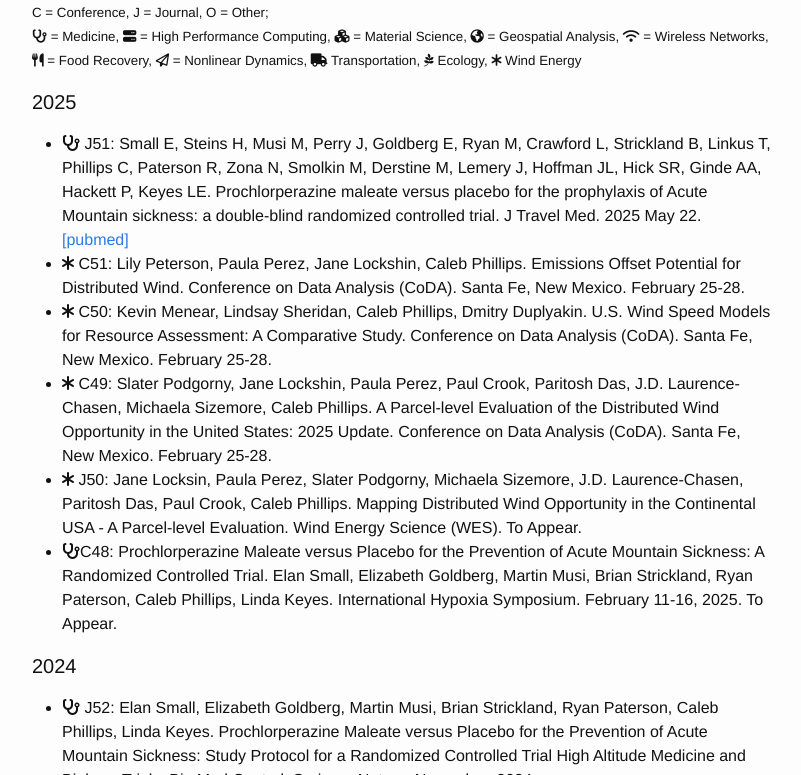
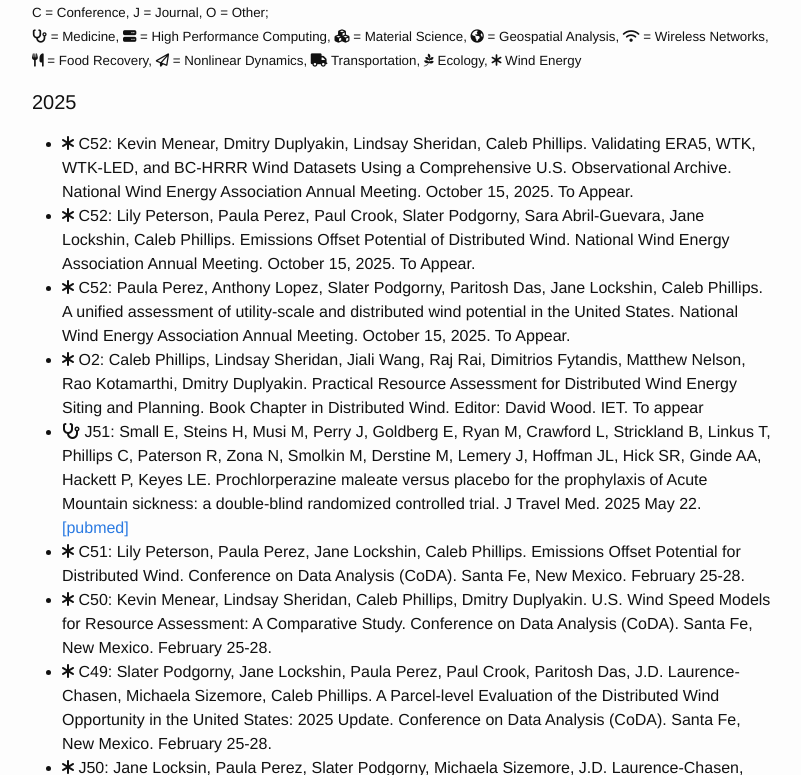
Before and after one commit to somerandomsequence/smallwhitecube, a Jekyll site: the page built from research.md, in a window 1280 px wide and 900 px high, scrolled down 759 px, cut to the strip 125-900 px from the top of the window. Shown: the whole strip, without its empty margins (238-1039 px from the left). Built offline with Jekyll 4.4.1, drawn with Linux system fonts in a browser that asks for light colours; nearby versions of some CDN libraries.

Commit message:
Update papers.html

```diff
--- a/_includes/papers.html
+++ b/_includes/papers.html
@@ -18,6 +18,11 @@
 
   <h4>2025</h4>
   <ul>
+   <li><i class="fa fa-asterisk" aria-hidden="true"></i> C52: Kevin Menear, Dmitry Duplyakin, Lindsay Sheridan, Caleb Phillips. Validating ERA5, WTK, WTK-LED, and BC-HRRR Wind Datasets Using a Comprehensive U.S. Observational Archive. National Wind Energy Association Annual Meeting. October 15, 2025. To Appear.</li>
+   <li><i class="fa fa-asterisk" aria-hidden="true"></i> C52: Lily Peterson, Paula Perez, Paul Crook, Slater Podgorny, Sara Abril-Guevara, Jane Lockshin, Caleb Phillips.	Emissions Offset Potential of Distributed Wind. National Wind Energy Association Annual Meeting. October 15, 2025. To Appear.</li>
+   <li><i class="fa fa-asterisk" aria-hidden="true"></i> C52: Paula Perez, Anthony Lopez, Slater Podgorny, Paritosh Das, Jane Lockshin, Caleb Phillips.	A unified assessment of utility-scale and distributed wind potential in the United States. National Wind Energy Association Annual Meeting. October 15, 2025. To Appear.</li>
+   <li><i class="fa fa-asterisk" aria-hidden="true"></i> O2: Caleb Phillips, Lindsay Sheridan, Jiali Wang, Raj Rai, Dimitrios Fytandis, Matthew Nelson, Rao Kotamarthi, Dmitry Duplyakin.
+     Practical Resource Assessment for Distributed Wind Energy Siting and Planning. Book Chapter in Distributed Wind. Editor: David Wood. IET. To appear</li>
    <li><i class="fa fa-stethoscope" aria-hidden="true"></i> J51: Small E, Steins H, Musi M, Perry J, Goldberg E, Ryan M, Crawford L,
      Strickland B, Linkus T, Phillips C, Paterson R, Zona N, Smolkin M, Derstine M, Lemery J, Hoffman JL, Hick SR,
      Ginde AA, Hackett P, Keyes LE. Prochlorperazine maleate versus placebo for the prophylaxis of Acute Mountain sickness: a double-blind randomized controlled trial.
```
